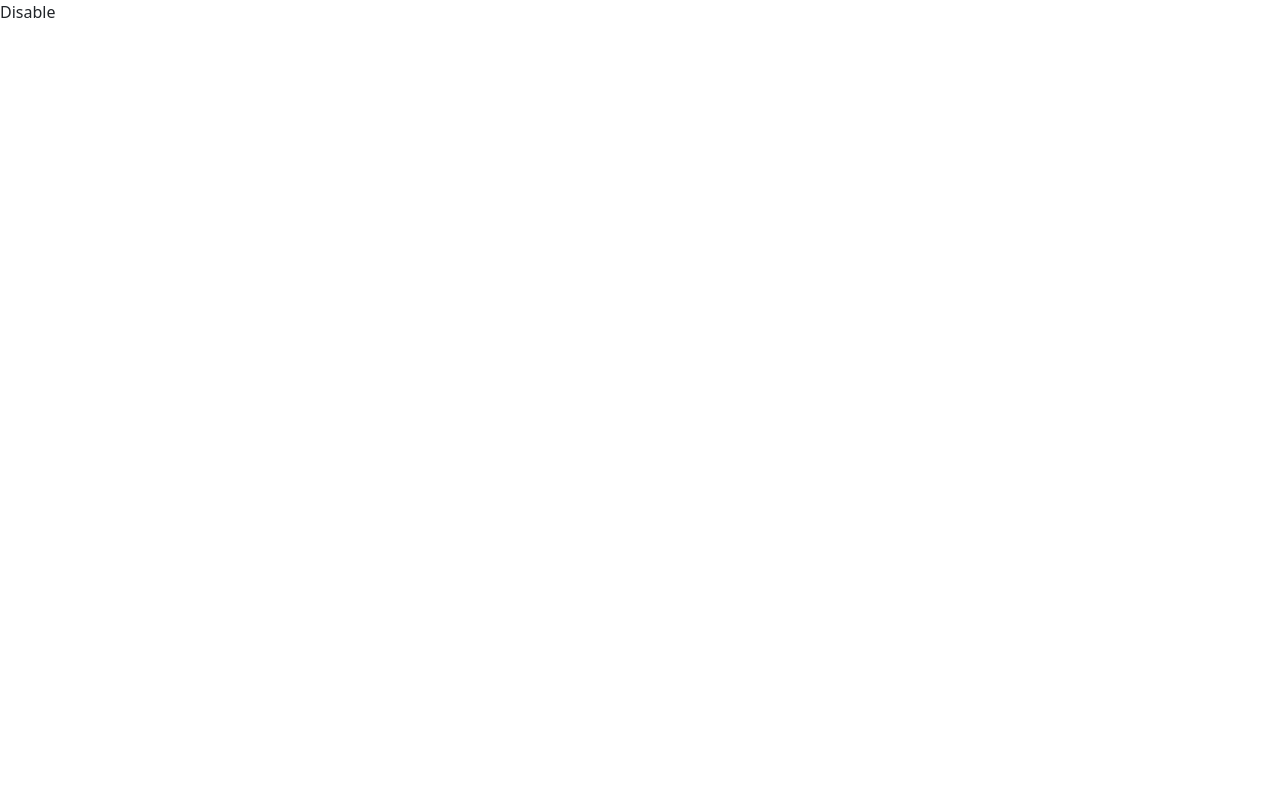
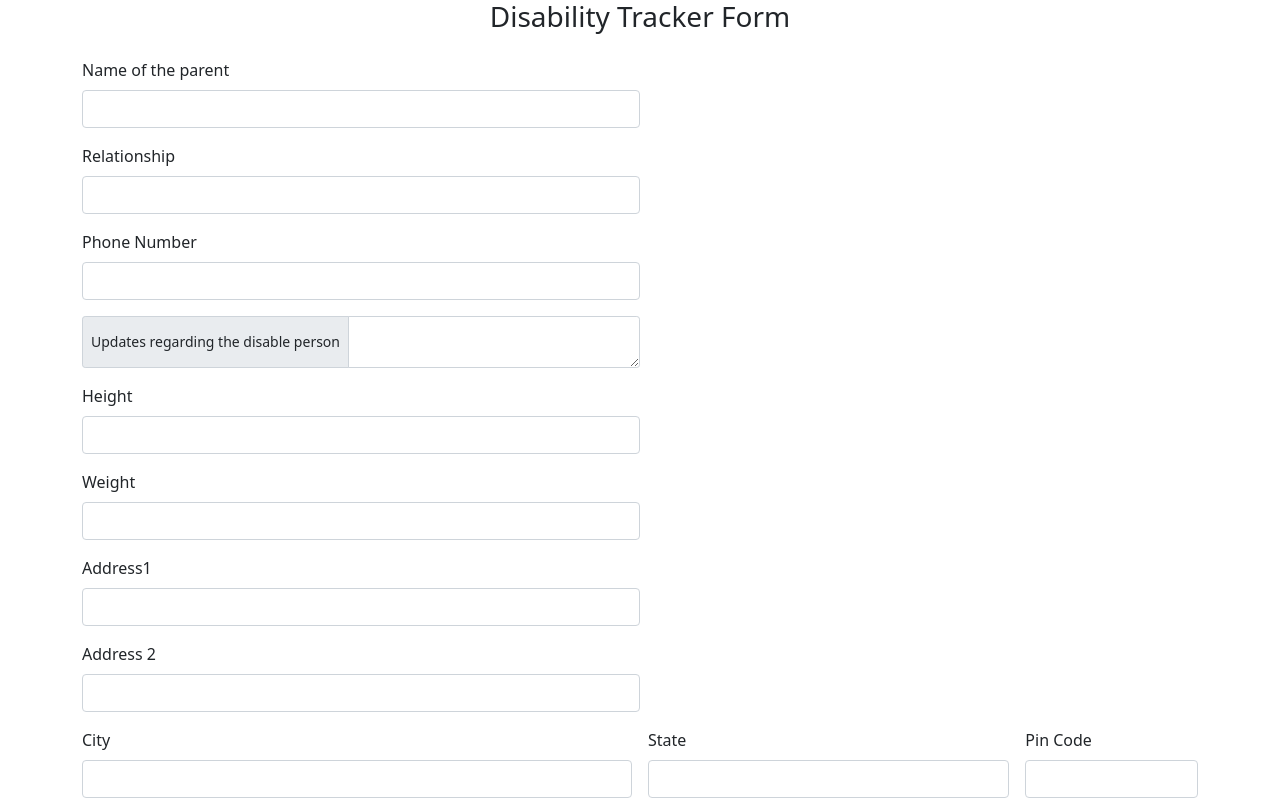
Before and after one commit to shivasinghal2000/GiftAbled, a React (Create React App) app in the folder giftabled/: page /user/disabilitytracker in a window 1280 px wide. Shown: the top 800 px of the page. Built offline with nearby package versions, Linux system fonts and the light colour scheme.

Commit message:
Disablititytrackerform 1st change

```diff
--- a/giftabled/src/components/Disabilitytrackerform.js
+++ b/giftabled/src/components/Disabilitytrackerform.js
@@ -1,11 +1,106 @@
-import React from 'react'
+import React from "react";
 
 function Disabilitytrackerform() {
-    return (
-        <div>
-            Disable
-        </div>
-    )
+
+  // function ImageUrl(e) {
+  //     let reader = new FileReader();
+  //     reader.readAsDataURL(e.target.files[0]);
+  //     reader.onload = () => {
+  //       var filecontent = reader.result;
+  //       setImage(filecontent);
+  //     };
+  //   }
+  return (
+    <div className="container-fluid">
+      <h3 style={{ textAlign: "center" }}>Disability Tracker Form</h3>
+      <div className="container my-4">
+        <form>
+          <div className="mb-3" style={{ width: "50%" }}>
+            <label className="form-label">Name of the parent</label>
+            <input type="text" className="form-control" />
+          </div>
+          <div className="mb-3" style={{ width: "50%" }}>
+            <label className="form-label">Relationship</label>
+            <input type="text" className="form-control" />
+          </div>
+          <div className="mb-3" style={{ width: "50%" }}>
+            <label className="form-label">Phone Number</label>
+            <input type="text" className="form-control" />
+          </div>
+          <div class="input-group mb-3 input-group-sm mb-3" style={{ width: "50%" }}>
+            <span class="input-group-text">Updates regarding the disable person</span>
+            <textarea
+              class="form-control"
+              aria-label="With textarea"
+            >
+            </textarea>
+          </div>
+          <div className="mb-3" style={{ width: "50%" }}>
+            <label className="form-label">Height</label>
+            <input type="number" className="form-control" />
+          </div>
+          <div className="mb-3" style={{ width: "50%" }}>
+            <label className="form-label">Weight</label>
+            <input type="number" className="form-control" />
+          </div>
+          <div className="row g-3">
+            <div className="col-12">
+              <label htmlFor="inputAddress" className="form-label">
+                Address1
+              </label>
+              <input
+                style={{ width: "50%" }}
+                type="text"
+                className="form-control"
+                id="inputAddress"
+                placeholder=""
+              />
+            </div>
+            <div className="col-12">
+              <label htmlFor="inputAddress2" className="form-label">
+                Address 2
+              </label>
+              <input
+                style={{ width: "50%" }}
+                type="text"
+                className="form-control"
+                id="inputAddress2"
+                placeholder=""
+              />
+            </div>
+            <div className="col-md-6">
+              <label htmlFor="inputCity" className="form-label">
+                City
+              </label>
+              <input type="text" className="form-control" id="inputCity" />
+            </div>
+            <div className="col-md-4">
+              <label htmlFor="inputState" className="form-label">
+                State
+              </label>
+              <input type="text" className="form-control" id="inputCity" />
+            </div>
+            <div className="col-md-2">
+              <label htmlFor="inputZip" className="form-label">
+                Pin Code
+              </label>
+              <input type="text" className="form-control" id="inputZip" />
+            </div>
+          </div>
+          <div className="input-group mb-3 my-3" style={{ width: "50%" }}>
+            <input type="file" className="form-control" id="inputGroupFile02" />
+            <label className="input-group-text" htmlFor="inputGroupFile02">
+              Upload Current Photo
+            </label>
+          </div>
+          <br />
+          <button type="submit" className="btn btn-primary">
+            Submit
+          </button>
+        </form>
+      </div>
+    </div>
+  );
 }
 
-export default Disabilitytrackerform
+export default Disabilitytrackerform;
--- a/giftabled/src/components/Profile.js
+++ b/giftabled/src/components/Profile.js
@@ -3,7 +3,7 @@ import React from 'react'
 function Profile() {
     return (
         <div>
-            profile
+
         </div>
     )
 }
```
